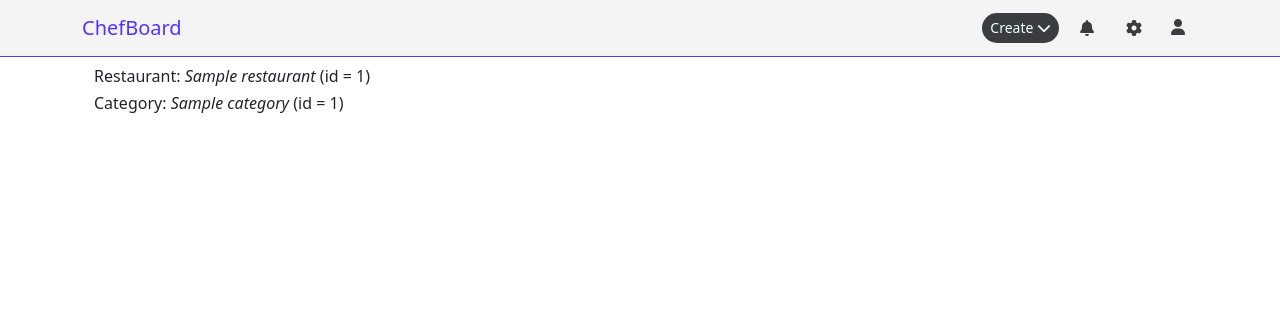
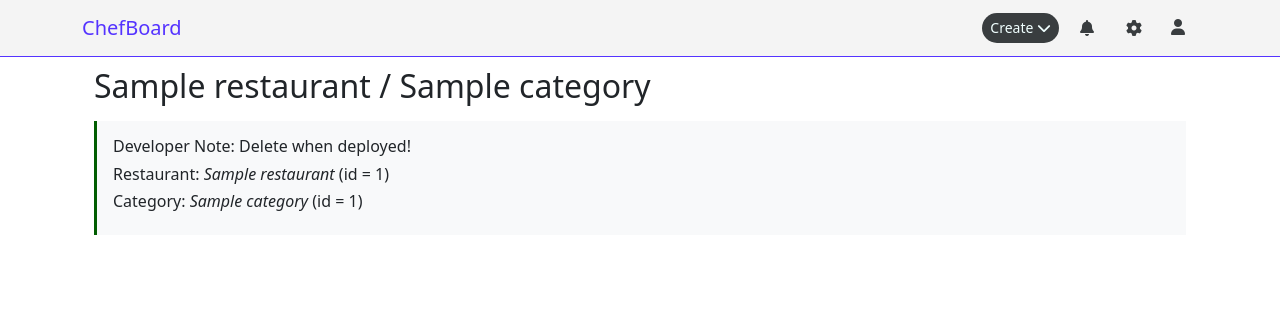
Before and after one commit to naiemg/chefboard, a Django app: page /restaurant/1/category/1/ in a window 1280 px wide. Shown: the top 317 px of the page. Run offline with Django 3.2, Linux system fonts and the light colour scheme; a user stored in the database is signed in; tables that the repository leaves empty hold one stand-in row (values such as "Sample post"); some libraries are stand-ins or nearby versions.

Commit message:
formatted read_category page

```diff
--- a/assets/javascript/Datatable.js
+++ b/assets/javascript/Datatable.js
@@ -96,7 +96,7 @@
   }, []);
 
   return (
-    <div style={{ height: "500px", width: "100%" }}>
+    <div style={{ height: "300px", width: "100%" }}>
       <DataGrid
         editMode="row"
         rows={data}
--- a/templates/menu/category_read.html
+++ b/templates/menu/category_read.html
@@ -10,11 +10,17 @@
 
 {% block body %}
 <div class="container">
-    <h6>Restaurant: <i>{{restaurant.name}}</i> (id = {{restaurant.id}})</h6>
-    <h6>Category: <i>{{category.name}}</i> (id = {{category.id}})</h6>
     <div hidden id="category_id">{{category.id}}</div>
-
+    <h2>{{restaurant.name}} / {{category.name}}</h2>
     <div id="data_table"></div>
     <script src="{% static 'index-bundle.js' %}"></script>
+
+
+    <!--Developer Note: Delete when deployed!-->
+    <div class="bg-light p-3 mt-3" style="border-left: rgb(1, 93, 1) 3px solid;">
+        <h6>Developer Note: Delete when deployed!</h6>
+        <h6>Restaurant: <i>{{restaurant.name}}</i> (id = {{restaurant.id}})</h6>
+        <h6>Category: <i>{{category.name}}</i> (id = {{category.id}})</h6>
+    </div>
 </div>
 {% endblock %}
```
